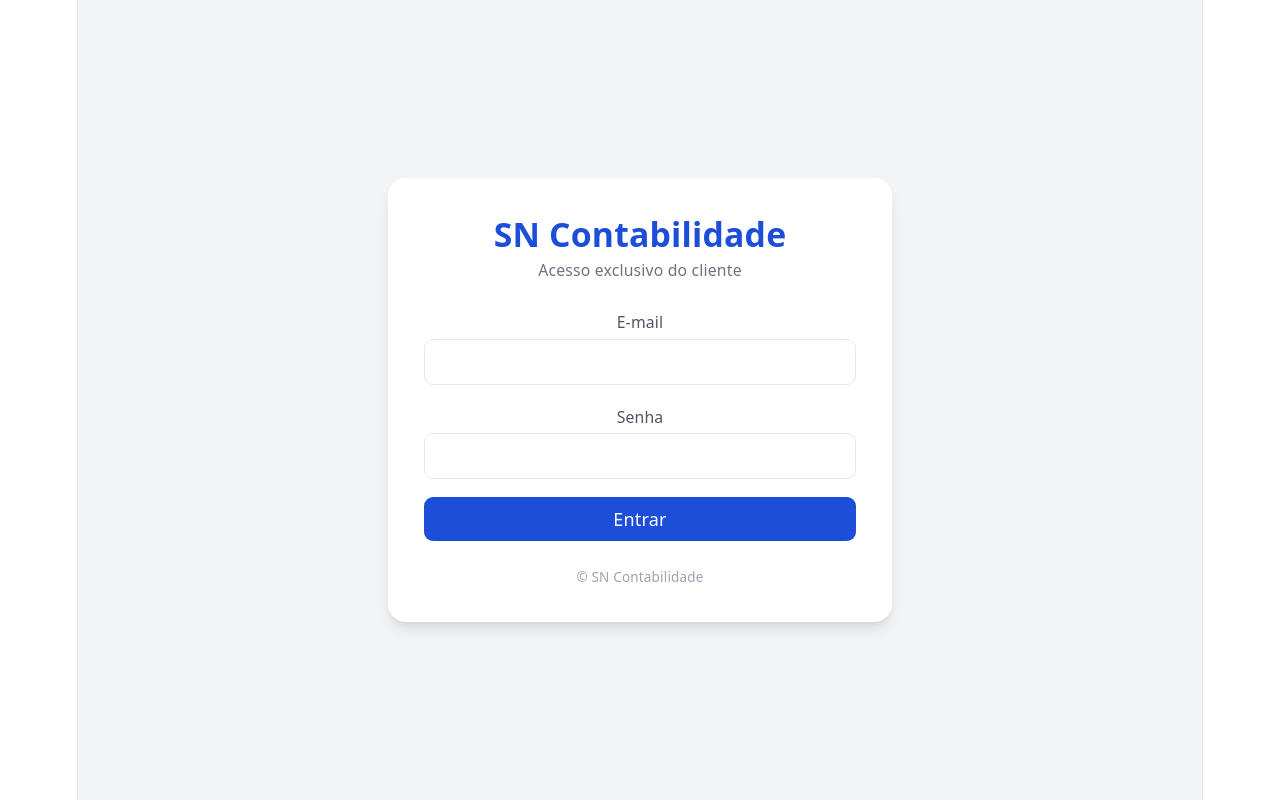
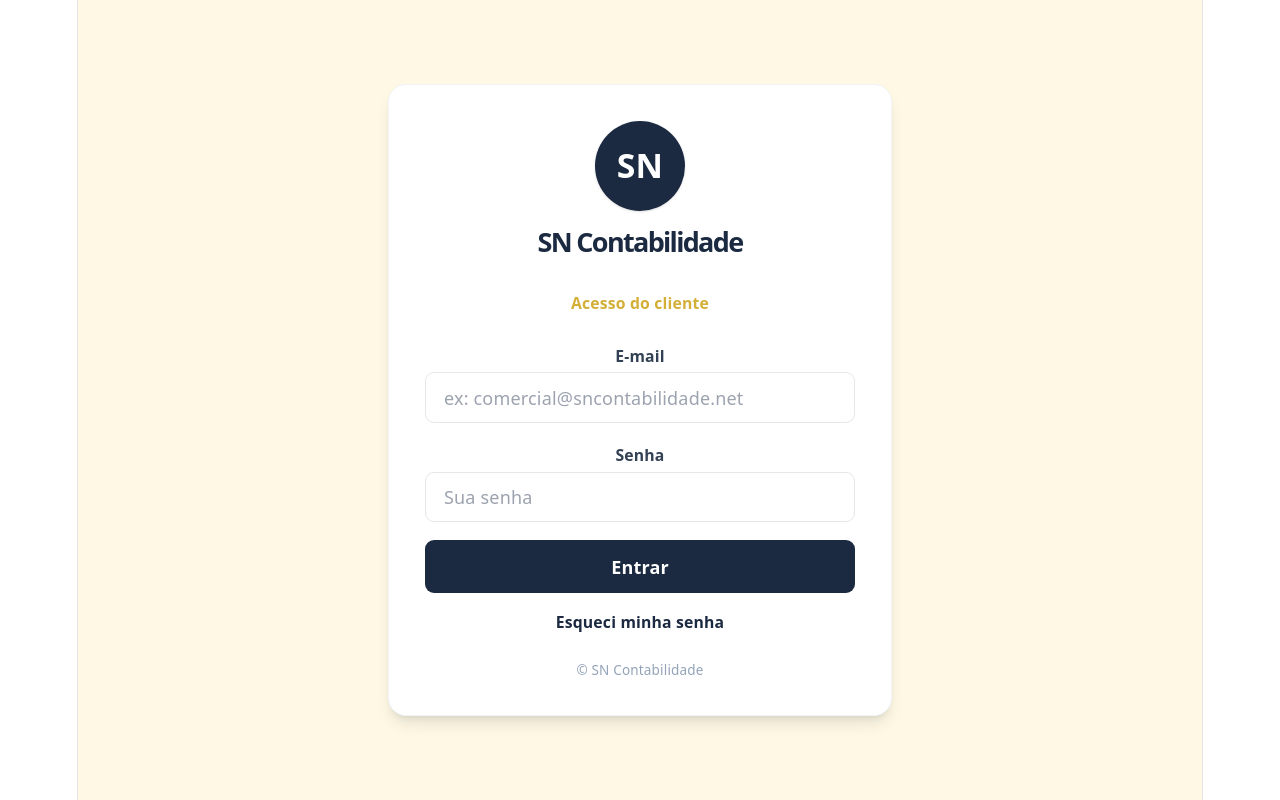
Before and after one commit to SN-Hebraico/snappmei, a React (Vite) app: page / in a window 1280 px wide. Built offline with nearby package versions, Linux system fonts and the light colour scheme; no server answers.

Commit message:
Update Login.jsx

```diff
--- a/src/components/Login.jsx
+++ b/src/components/Login.jsx
@@ -1,24 +1,37 @@
+// src/components/Login.jsx
 import { useState } from "react";
 import { supabase } from "../supabase";
 
 export default function Login() {
   const [email, setEmail] = useState("");
   const [password, setPassword] = useState("");
+
   const [loading, setLoading] = useState(false);
+  const [msg, setMsg] = useState("");
   const [error, setError] = useState("");
+
+  const [showForgot, setShowForgot] = useState(false);
+  const [forgotEmail, setForgotEmail] = useState("");
 
   const handleLogin = async (e) => {
     e.preventDefault();
     setError("");
+    setMsg("");
     setLoading(true);
 
     try {
-      const { data, error } = await supabase.auth.signInWithPassword({ email, password });
-      console.log("LOGIN DATA:", data);
-      console.log("LOGIN ERROR:", error);
+      const { error } = await supabase.auth.signInWithPassword({
+        email: email.trim(),
+        password,
+      });
 
-      if (error) setError(error.message);
-      // Se logou, o App.jsx detecta a session e troca para <ProtectedApp />
+      if (error) {
+        setError(error.message || "Falha ao entrar. Verifique e-mail e senha.");
+        return;
+      }
+
+      // Se logou, App.jsx detecta a session e troca pra <ProtectedApp />
+      setMsg("Login realizado! Carregando...");
     } catch (err) {
       console.error(err);
       setError("Erro inesperado ao tentar entrar.");
@@ -27,51 +40,156 @@ export default function Login() {
     }
   };
 
+  const handleForgot = async (e) => {
+    e.preventDefault();
+    setError("");
+    setMsg("");
+    setLoading(true);
+
+    try {
+      const redirectTo = `${window.location.origin}/`; // App.jsx detecta recovery automaticamente
+      const { error } = await supabase.auth.resetPasswordForEmail(
+        forgotEmail.trim(),
+        { redirectTo }
+      );
+
+      if (error) {
+        setError(error.message || "Não foi possível enviar o e-mail.");
+        return;
+      }
+
+      setMsg("E-mail de redefinição enviado. Verifique sua caixa de entrada e spam.");
+      setShowForgot(false);
+    } catch (err) {
+      console.error(err);
+      setError("Erro inesperado ao enviar redefinição.");
+    } finally {
+      setLoading(false);
+    }
+  };
+
+  // Paleta SN (similar ao seu app)
+  const bg = "bg-[#FEF8E5]";
+  const primary = "bg-[#1B2A41]";
+  const accent = "text-[#d4af37]";
+
   return (
-    <div className="min-h-screen flex items-center justify-center bg-gray-100">
-      <div className="w-full max-w-md bg-white rounded-2xl shadow-lg p-8">
+    <div className={`min-h-screen flex items-center justify-center ${bg} p-4`}>
+      <div className="w-full max-w-md bg-white rounded-2xl shadow-lg p-8 border border-slate-100">
+        {/* Logo / Marca */}
         <div className="text-center mb-6">
-          <div className="text-3xl font-bold text-blue-700">SN Contabilidade</div>
-          <p className="text-sm text-gray-500 mt-1">Acesso exclusivo do cliente</p>
+          <div className={`mx-auto w-20 h-20 ${primary} rounded-full flex items-center justify-center text-white text-3xl font-bold shadow`}>
+            SN
+          </div>
+          <h1 className="mt-3 text-2xl font-bold text-[#1B2A41]">SN Contabilidade</h1>
+          <p className={`text-sm ${accent} font-semibold`}>Acesso do cliente</p>
         </div>
 
+        {/* Mensagens */}
+        {msg && (
+          <div className="mb-4 text-sm text-emerald-700 bg-emerald-50 border border-emerald-100 rounded-lg p-3">
+            {msg}
+          </div>
+        )}
+        {error && (
+          <div className="mb-4 text-sm text-red-700 bg-red-50 border border-red-100 rounded-lg p-3">
+            {error}
+          </div>
+        )}
+
+        {/* Form login */}
+        {!showForgot ? (
           <form onSubmit={handleLogin} className="space-y-4">
             <div>
-            <label className="text-sm text-gray-600">E-mail</label>
+              <label className="text-sm font-semibold text-slate-700">E-mail</label>
               <input
                 type="email"
                 required
-              className="w-full mt-1 px-4 py-2 border rounded-lg focus:outline-none focus:ring-2 focus:ring-blue-600"
+                className="w-full mt-1 px-4 py-2.5 border rounded-lg focus:outline-none focus:ring-2 focus:ring-[#1B2A41]"
                 value={email}
                 onChange={(e) => setEmail(e.target.value)}
                 autoComplete="email"
+                placeholder="ex: comercial@sncontabilidade.net"
               />
             </div>
 
             <div>
-            <label className="text-sm text-gray-600">Senha</label>
+              <label className="text-sm font-semibold text-slate-700">Senha</label>
               <input
                 type="password"
                 required
-              className="w-full mt-1 px-4 py-2 border rounded-lg focus:outline-none focus:ring-2 focus:ring-blue-600"
+                className="w-full mt-1 px-4 py-2.5 border rounded-lg focus:outline-none focus:ring-2 focus:ring-[#1B2A41]"
                 value={password}
                 onChange={(e) => setPassword(e.target.value)}
                 autoComplete="current-password"
+                placeholder="Sua senha"
               />
             </div>
-
-          {error && <p className="text-sm text-red-600 text-center">{error}</p>}
 
             <button
               type="submit"
               disabled={loading}
-            className="w-full bg-blue-700 hover:bg-blue-800 text-white py-2 rounded-lg transition"
+              className={`w-full ${primary} hover:opacity-95 text-white py-3 rounded-lg transition font-bold disabled:opacity-60`}
             >
               {loading ? "Entrando..." : "Entrar"}
             </button>
+
+            <button
+              type="button"
+              onClick={() => {
+                setShowForgot(true);
+                setForgotEmail(email || "");
+                setMsg("");
+                setError("");
+              }}
+              className="w-full text-sm font-semibold text-[#1B2A41] hover:underline"
+            >
+              Esqueci minha senha
+            </button>
           </form>
+        ) : (
+          // Form "Esqueci a senha"
+          <form onSubmit={handleForgot} className="space-y-4">
+            <div className="text-sm text-slate-600">
+              Informe seu e-mail para receber o link de redefinição.
+            </div>
 
-        <p className="text-xs text-gray-400 text-center mt-6">© SN Contabilidade</p>
+            <div>
+              <label className="text-sm font-semibold text-slate-700">E-mail</label>
+              <input
+                type="email"
+                required
+                className="w-full mt-1 px-4 py-2.5 border rounded-lg focus:outline-none focus:ring-2 focus:ring-[#1B2A41]"
+                value={forgotEmail}
+                onChange={(e) => setForgotEmail(e.target.value)}
+                autoComplete="email"
+                placeholder="seu@email.com"
+              />
+            </div>
+
+            <button
+              type="submit"
+              disabled={loading}
+              className={`w-full ${primary} hover:opacity-95 text-white py-3 rounded-lg transition font-bold disabled:opacity-60`}
+            >
+              {loading ? "Enviando..." : "Enviar link de redefinição"}
+            </button>
+
+            <button
+              type="button"
+              onClick={() => {
+                setShowForgot(false);
+                setMsg("");
+                setError("");
+              }}
+              className="w-full text-sm font-semibold text-slate-500 hover:underline"
+            >
+              Voltar para login
+            </button>
+          </form>
+        )}
+
+        <p className="text-xs text-slate-400 text-center mt-6">© SN Contabilidade</p>
       </div>
     </div>
   );
```
Lines whose indentation alone changed are shown as unchanged.
